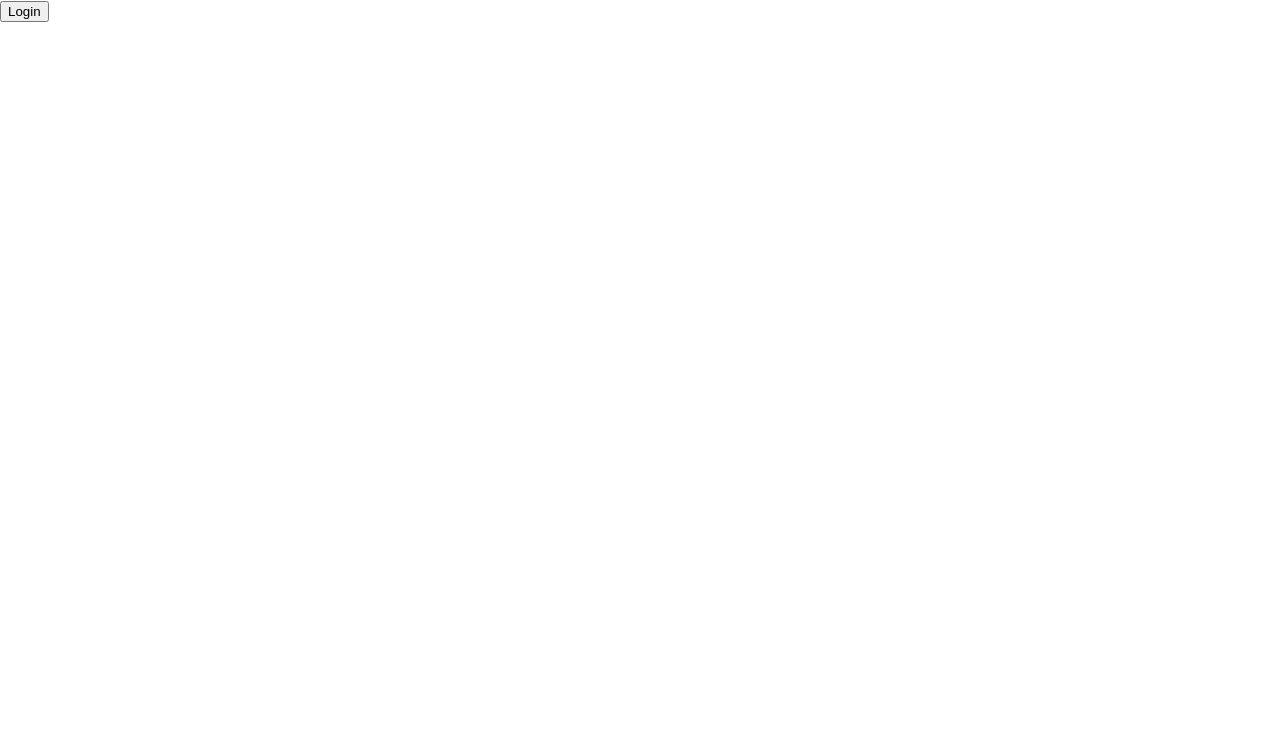
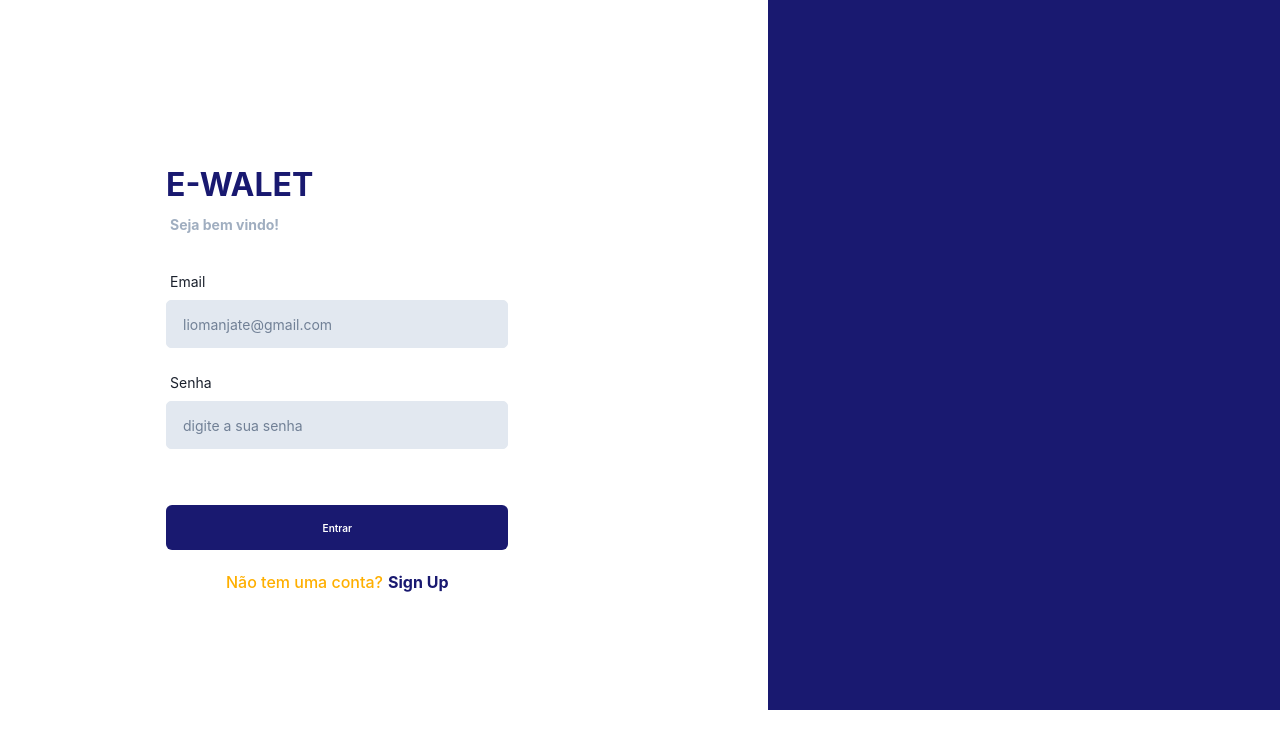
Before and after one commit to layalWanni/E-Wallet, a Next.js app: page /login in a window 1280 px wide. Shown: the top 748 px of the page. Built offline with nearby package versions, Linux system fonts and the light colour scheme.

Commit message:
login done

```diff
--- a/package.json
+++ b/package.json
@@ -9,12 +9,16 @@
     "lint": "next lint"
   },
   "dependencies": {
+    "@chakra-ui/react": "^2.4.1",
+    "@emotion/react": "^11.10.5",
+    "@emotion/styled": "^11.10.5",
     "@types/node": "18.11.9",
     "@types/react": "18.0.25",
     "@types/react-dom": "18.0.8",
     "axios": "^1.1.3",
     "eslint": "8.27.0",
     "eslint-config-next": "13.0.2",
+    "framer-motion": "^6.5.1",
     "next": "13.0.2",
     "react": "18.2.0",
     "react-dom": "18.2.0",
--- a/pages/_app.tsx
+++ b/pages/_app.tsx
@@ -1,6 +1,22 @@
 import '../styles/globals.css'
 import type { AppProps } from 'next/app'
+import { ChakraProvider } from '@chakra-ui/react'
+
+// 1. Import the extendTheme function
+import { extendTheme } from '@chakra-ui/react'
+
+// 2. Extend the theme to include custom colors, fonts, etc
+const colors = {
+  brand: {
+    900: '#1a365d',
+    800: '#153e75',
+    700: '#2a69ac',
+  },
+}
+
+
+const theme = extendTheme({ colors })
 
 export default function App({ Component, pageProps }: AppProps) {
-  return <Component {...pageProps} />
+  return  <ChakraProvider theme={theme}><Component {...pageProps} /></ChakraProvider>
 }
--- a/pages/login/index.tsx
+++ b/pages/login/index.tsx
@@ -1,23 +1,136 @@
-import { use, useState } from "react"
-import { useAuth } from "../contexts/auth";
+import React from "react";
+// Chakra imports
+import {
+    Box,
+    Flex,
+    Button,
+    FormControl,
+    FormLabel,
+    Heading,
+    Input,
+    Link,
+    Switch,
+    Text,
+    useColorModeValue,
+} from "@chakra-ui/react";
+// Assets
+import signInImage from "assets/img/signInImage.png";
 
-export default function Login() {
-    const [form, setForm] = useState({ username: '', password: '' })
-    const { signed, Login } = useAuth();
-    console.log(signed);
+function SignIn() {
+    // Chakra color mode
+    const titleColor = useColorModeValue("teal.300", "teal.200");
+    const textColor = useColorModeValue("gray.400", "white");
+    return (
+        <Flex position='relative' mb='40px'>
+            <Flex
+                h={{ sm: "initial", md: "75vh", lg: "85vh" }}
+                w='100%'
+                maxW='1044px'
+                mx='auto'
+                justifyContent='space-between'
+                mb='30px'
+                pt={{ sm: "100px", md: "0px" }}>
+                <Flex
+                    alignItems='center'
+                    justifyContent='start'
+                    style={{ userSelect: "none" }}
+                    w={{ base: "100%", md: "50%", lg: "42%" }}>
+                    <Flex
+                        direction='column'
+                        w='100%'
+                        background='transparent'
+                        p='48px'
+                        mt={{ md: "150px", lg: "80px" }}>
+                        <Heading color='#191970' fontSize='32px' mb='10px'>
+                            E-WALET
+                        </Heading>
+                        <Text
+                            mb='36px'
+                            ms='4px'
+                            color={textColor}
+                            fontWeight='bold'
+                            fontSize='14px'>
+                            Seja bem vindo!
+                        </Text>
+                        <FormControl>
+                            <FormLabel ms='4px' fontSize='sm' fontWeight='normal'>
+                                Email
+                            </FormLabel>
+                            <Input
+                                bg='gray.200'
+                                borderRadius={5}
+                                mb='24px'
+                                fontSize='sm'
+                                type='text'
+                                placeholder='liomanjate@gmail.com'
+                                size='lg'
+                            />
+                            <FormLabel ms='4px' fontSize='sm' fontWeight='normal'>
+                                Senha
+                            </FormLabel>
+                            <Input
+                                 bg='gray.200'
+                                borderRadius={5}
+                                mb='36px'
+                                fontSize='sm'
+                                type='password'
+                                placeholder='digite a sua senha'
+                                size='lg'
+                            />
 
-    async function handleLogin() {
-        await Login({
-            email: 'ducilio.manjate@test.com',
-            password: '1234',
-        });
-    }
+                            <Button
+                                fontSize='10px'
+                                type='submit'
+                                bg='#191970'
+                                w='100%'
+                                h='45'
+                                mb='20px'
+                                color='white'
+                                mt='20px'
+                                _hover={{
+                                    bg: "teal.200",
+                                }}
+                                _active={{
+                                    bg: "teal.400",
+                                }}>
+                                Entrar
+                            </Button>
+                        </FormControl>
+                        <Flex
+                            flexDirection='column'
+                            justifyContent='center'
+                            alignItems='center'
+                            maxW='100%'
+                            mt='0px'>
+                            <Text color='#FEAF00' fontWeight='medium'>
+                            Não tem uma conta?
+                                <Link color='#191970' as='span' ms='5px' fontWeight='bold'>
+                                    Sign Up
+                                </Link>
+                            </Text>
+                        </Flex>
+                    </Flex>
+                </Flex>
+                <Box
+                    display={{ base: "none", md: "block" }}
+                    overflowX='hidden'
+                    h='100%'
+                    w='40vw'
+                    position='absolute'
+                    right='0px'>
+                    <Box
+                        bgImage={'https://static-cse.canva.com/blob/759754/IMAGE1.jpg'}
+                        w='100%'
+                        h='100%'
+                        bgSize='cover'
+                        bgPosition='50%'
+                        position='absolute'
+                        bg='#191970'
+                        ></Box>
+                </Box>
+            </Flex>
+        </Flex>
+    );
+}
 
-    return (
-        <>
-            <div>
-                <button onClick={handleLogin}>Login</button>
-            </div>
-        </>
-    )
-}
+export default SignIn;
```
Also changed, not shown: src/components/blur/index.ts (added, +15 -0 lines), 2 other files (tests, documents, lock files or other folders).
